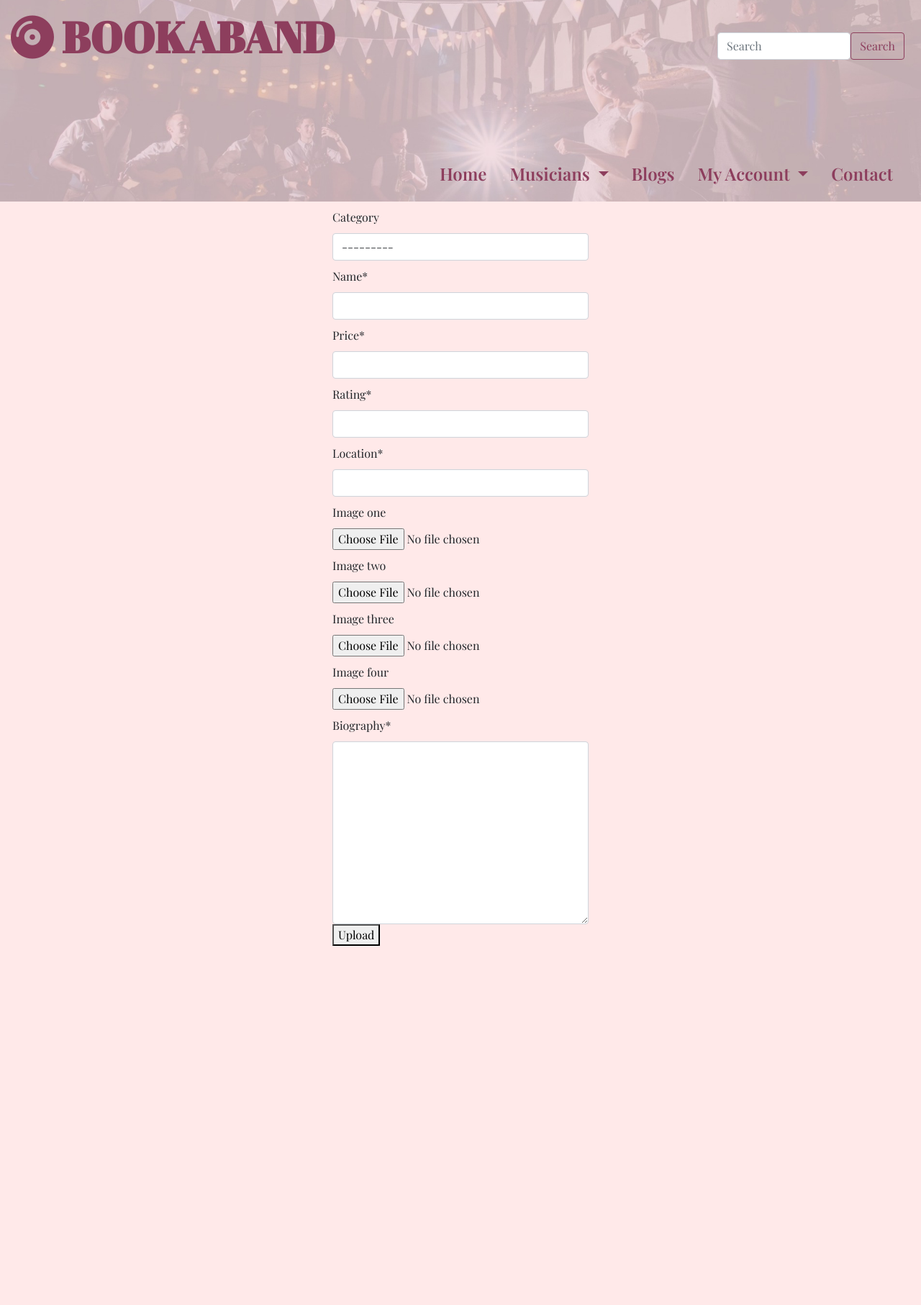
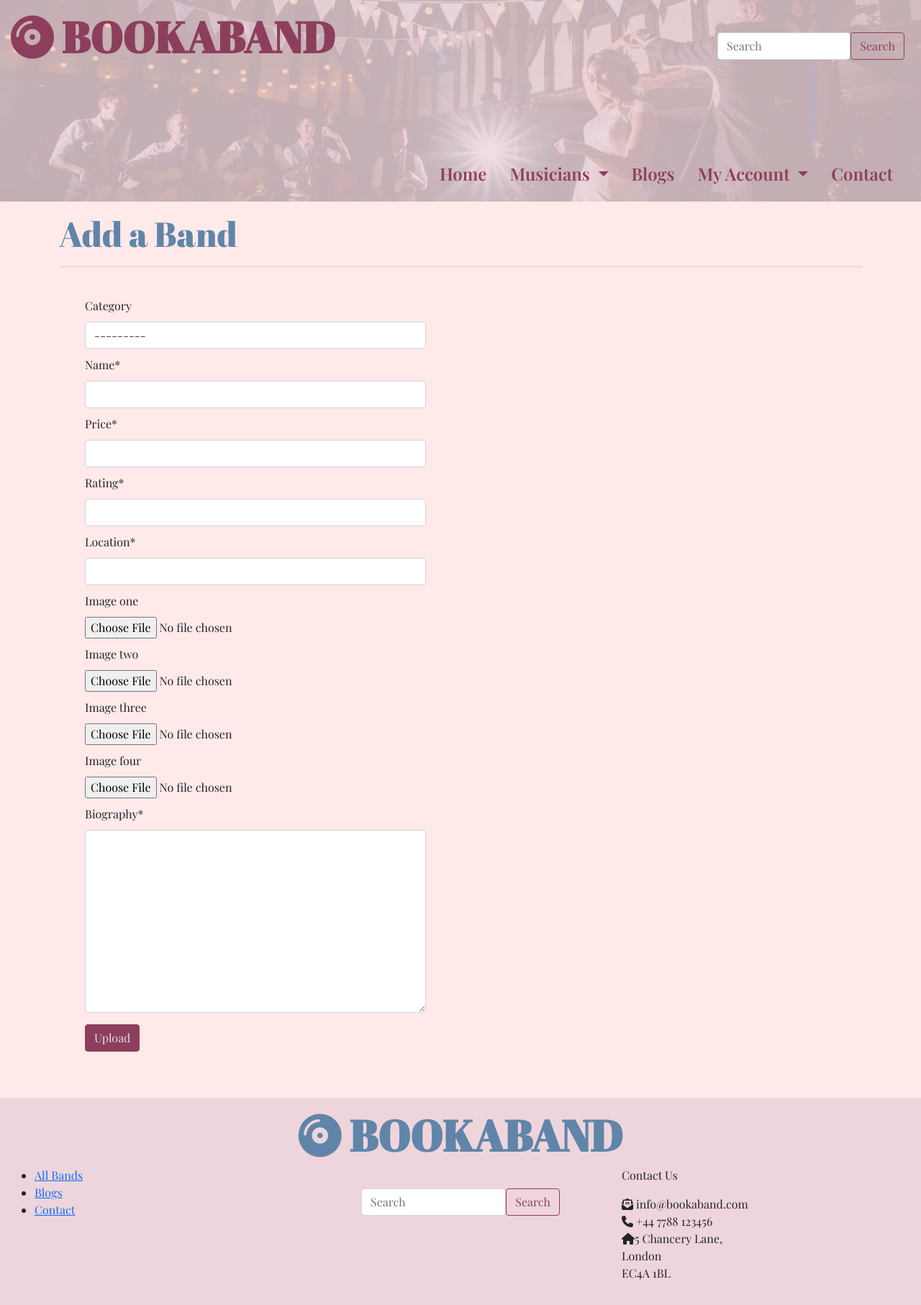
Before and after one commit to OliHickie/book_a_band, a Django app: page /bands/add_band/ in a window 1280 px wide. Shown: the whole page at 72% size. Before the commit the page ends 1314 px from the top, so only its background shows below. Run offline with Django 3.2, Linux system fonts and the light colour scheme; a user stored in the database is signed in; data comes from the database, SQL or seed files in the repository; a map, chart or similar area stays blank; some libraries are stand-ins or nearby versions.

Commit message:
Create Footer

```diff
--- a/bands/templates/bands/add_band.html
+++ b/bands/templates/bands/add_band.html
@@ -1,14 +1,18 @@
 {% extends "base.html" %}
 {% load static %}
 
+{% block page_header %}
+<h2 class="text-d-blue pt-3">Add a Band</h2>
+<hr>
+{% endblock %}
 
 {% block content %}
 <div class="row">
-    <div class="col-12 col-lg-4 offset-lg-4">
+    <div class="col-12 col-lg-6 py-3 px-5">
         <form method = "post" enctype="multipart/form-data">
             {% csrf_token %}
             {{ form | crispy }}
-            <button type="submit">Upload</button>
+            <button class="btn btn-primary mt-3" type="submit">Upload</button>
         </form>
     </div>
 </div>
--- a/bands/templates/bands/bands.html
+++ b/bands/templates/bands/bands.html
@@ -7,7 +7,6 @@
 
 {% block page_header %}
 <h2 class="text-d-blue pt-3">Bands and Artists</h2>
-
 <hr>
 {% endblock %}
 
--- a/bookings/templates/bookings/my_bookings.html
+++ b/bookings/templates/bookings/my_bookings.html
@@ -16,6 +16,7 @@
 {% block content %}
 
 {% for booking in bookings %}
+
 <p>
     {{ booking.email }} <span class="ms-3">{{ booking.wedding_date }}</span>
 
--- a/static/css/base.css
+++ b/static/css/base.css
@@ -123,7 +123,6 @@ h3 {
 .logo h1 {
     font-family: 'Abril Fatface', cursive;
     font-size: 32px;
-    color: #8d3e5d;
 }
 
 .search-bar {
@@ -182,8 +181,13 @@ h3 {
         background-color: transparent;
         padding-bottom: 5px;
         margin: 0px;
-        /* margin-right:; */
     }
+}
+
+/* Footer  */
+
+.footer {
+    background-color: #EED5DB;
 }
 
 /* Band and Blog cards */
--- a/templates/base.html
+++ b/templates/base.html
@@ -37,7 +37,8 @@
       <div class="row nav-top-row">
         <div class=" col-12 col-lg-6 logo">
           <a href="#">
-            <h1><i class="fas fa-compact-disc"></i> <strong>BOOKABAND</strong>
+            <h1 class="text-d-pink">
+              <i class="fas fa-compact-disc"></i> <strong>BOOKABAND</strong>
             </h1>
           </a>
         </div>
@@ -51,7 +52,7 @@
         </div>
       </div>
 
-      <!-- Navbar  -->
+      <!-- Navbar links -->
       <div class="row">
         <nav class="col-12 navbar navbar-expand-lg navbar-light">
           <button class="navbar-toggler" type="button" data-bs-toggle="collapse" data-bs-target="#mobile-nav"
@@ -114,7 +115,7 @@
                     {% if request.user.is_superuser %}
                     <li><a class="dropdown-item" href="{% url 'add_band' %}">Add Band</a></li>
                     {% endif %}
-                  <li><a class="dropdown-item" href="#">My Bookings</a></li>
+                  <li><a class="dropdown-item" href="{% url 'my_bookings' %}">My Bookings</a></li>
                   <li><a class="dropdown-item" href="{% url 'account_logout' %}">Log Out</a></li>
                   {% else %}
                   <li><a class="dropdown-item" href="{% url 'account_login' %}">Log In</a></li>
@@ -130,10 +131,13 @@
                   My Account <i class="fas fa-sort-down"></i></a>
                 <div id="flush-collapseTwo" class="accordion-collapse collapse" aria-labelledby="nav-accordian2"
                   data-bs-parent="#accordionFlushExample">
-                  <ul class="accordian-body list-unstyled ps-3" aria-labelledby="navbarDropdown">
+                  <ul class="dropdown-menu" aria-labelledby="navbarDropdown2">
 
                     {% if request.user.is_authenticated %}
-                    <li><a class="dropdown-item" href="#">My Bookings</a></li>
+                      {% if request.user.is_superuser %}
+                      <li><a class="dropdown-item" href="{% url 'add_band' %}">Add Band</a></li>
+                      {% endif %}
+                    <li><a class="dropdown-item" href="{% url 'my_bookings' %}">My Bookings</a></li>
                     <li><a class="dropdown-item" href="{% url 'account_logout' %}">Log Out</a></li>
                     {% else %}
                     <li><a class="dropdown-item" href="{% url 'account_login' %}">Log In</a></li>
@@ -171,6 +175,65 @@
 
   </div>
 
+  <footer class="container-fluid footer mt-5 p-3">
+    <div class="row">
+      <div class="col-12 logo text-center">
+        <a href="#" class="unstyled-link">
+          <h1 class="text-d-blue">
+            <i class="fas fa-compact-disc"></i>
+            <strong>BOOKABAND</strong>
+          </h1>
+        </a>
+      </div>
+
+      <div class="col-12 col-lg-4">
+        <ul>
+          <li class="">
+            <a  href="{% url 'all_bands' %}?sort=rating&direction=desc">All Bands</a>
+          </li>
+          <li class="">
+            <a href="{% url 'all_blogs' %}">Blogs</a>
+          </li>
+          <li class="">
+            <a href="#">Contact</a>
+          </li>
+        </ul>
+      </div>
+
+      <div class="col-12 col-lg-4 d-lg-inline search-bar mx-auto">
+        <form class="d-flex" method="GET" action="{% url 'all_bands' %}">
+          <input class="form-control" type="text" name="q" placeholder="Search" aria-label="Search">
+          <button class="btn btn-secondary" type="submit">Search</button>
+        </form>
+      </div>
+
+      <div class="col-12 col-lg-4">
+        <p>
+          Contact Us
+        </p>
+        <ul class="list-unstyled">
+          <li>
+            <i class="fas fa-envelope-open-text"></i>
+            <a href="" class="unstyled-link">info@bookaband.com</a>
+          </li>
+          <li>
+            <i class="fas fa-phone"></i>
+            <a href="" class="unstyled-link">+44 7788 123456</a>
+          </li>
+          <li>
+            <a href="" class="unstyled-link">
+            <p class="m-0"><i class="fas fa-home"></i>5 Chancery Lane, </p>
+            <p class="m-0">London</p>
+            <p class="m-0">EC4A 1BL</p>
+            </a>
+          </li>
+
+        </ul>
+      </div>
+    </div>
+
+  </footer>
+
 </body>
 
 <script>
```
